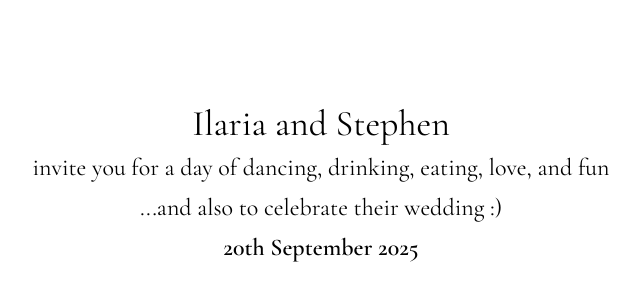
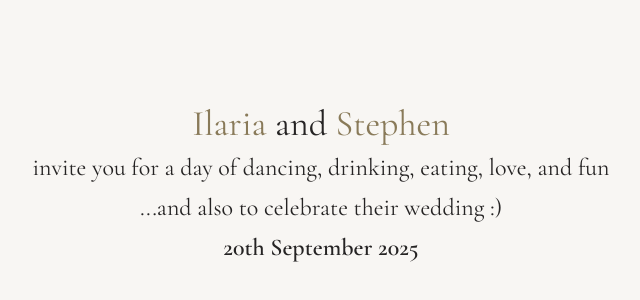
Before and after one commit to stephen-mclean/wedding-ui, a Next.js app: page / in a window 1280 px wide. Shown: the part 216-516 px from the top of the page, without its empty margins (319-959 px from the left). Built offline with nearby package versions, Linux system fonts and the light colour scheme.

Commit message:
set up colors

```diff
--- a/src/app/globals.css
+++ b/src/app/globals.css
@@ -7,3 +7,9 @@
     text-wrap: balance;
   }
 }
+
+@layer base {
+  html {
+    @apply text-black;
+  }
+}
--- a/src/app/layout.tsx
+++ b/src/app/layout.tsx
@@ -28,7 +28,7 @@ export default function RootLayout({
   return (
     <html lang="en">
       <body
-        className={`${cormorantGaramond.variable} ${overpass.variable} antialiased`}
+        className={`${cormorantGaramond.variable} ${overpass.variable} antialiased bg-surface`}
       >
         {children}
       </body>
--- a/src/app/page.tsx
+++ b/src/app/page.tsx
@@ -2,7 +2,10 @@ export default function Home() {
   return (
     <div className="h-screen w-screen flex justify-center items-center">
       <div className="flex flex-col gap-2 text-center text-balance">
-        <h1 className="font-serif text-4xl">Ilaria and Stephen</h1>
+        <h1 className="font-serif text-4xl">
+          <span className="text-primary">Ilaria</span> and{" "}
+          <span className="text-primary">Stephen</span>
+        </h1>
         <h2 className="font-serif text-2xl">
           invite you for a day of dancing, drinking, eating, love, and fun
         </h2>
--- a/tailwind.config.ts
+++ b/tailwind.config.ts
@@ -17,6 +17,17 @@ const config: Config = {
         serif: ["var(--font-cormorant-garamond)"],
       },
     },
+    colors: {
+      primary: {
+        DEFAULT: "#897A59",
+      },
+      black: {
+        DEFAULT: "#252323",
+      },
+      surface: {
+        DEFAULT: "#F8F6F3",
+      },
+    },
   },
   plugins: [],
 };
```
